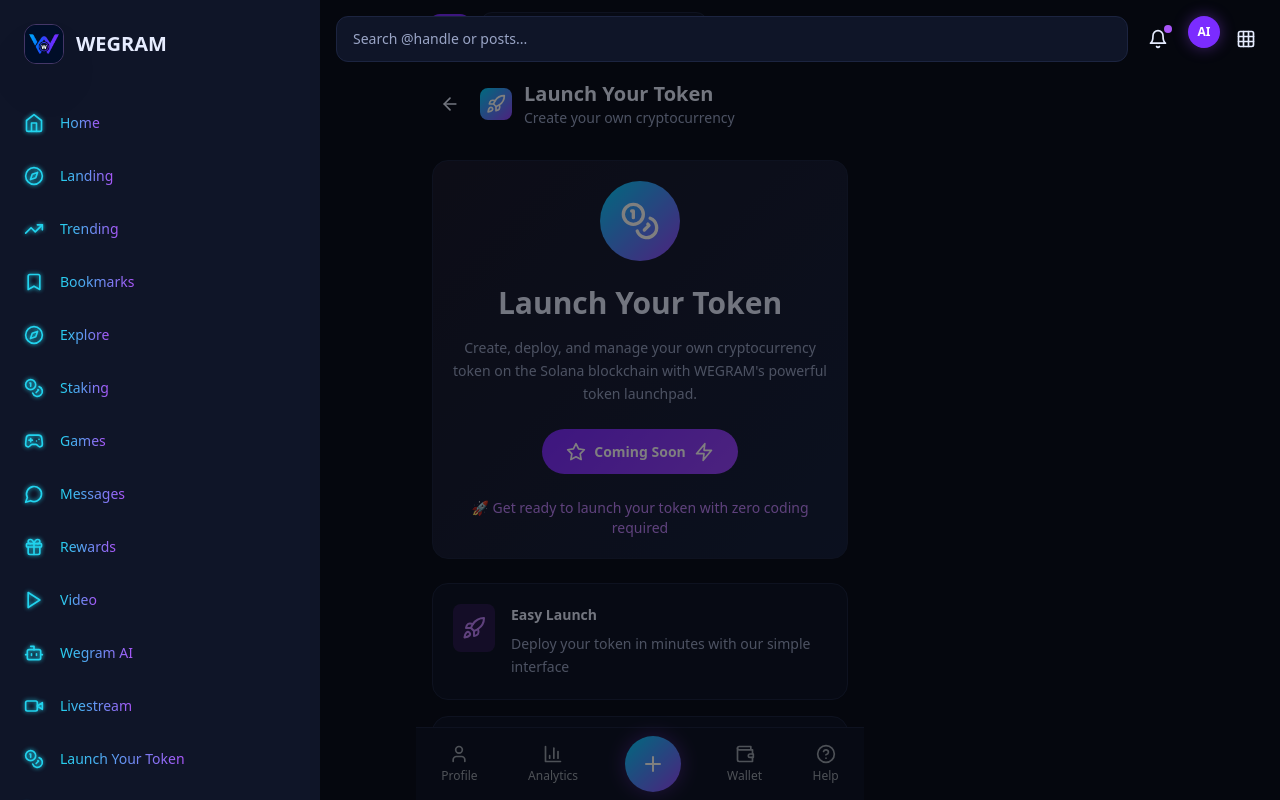
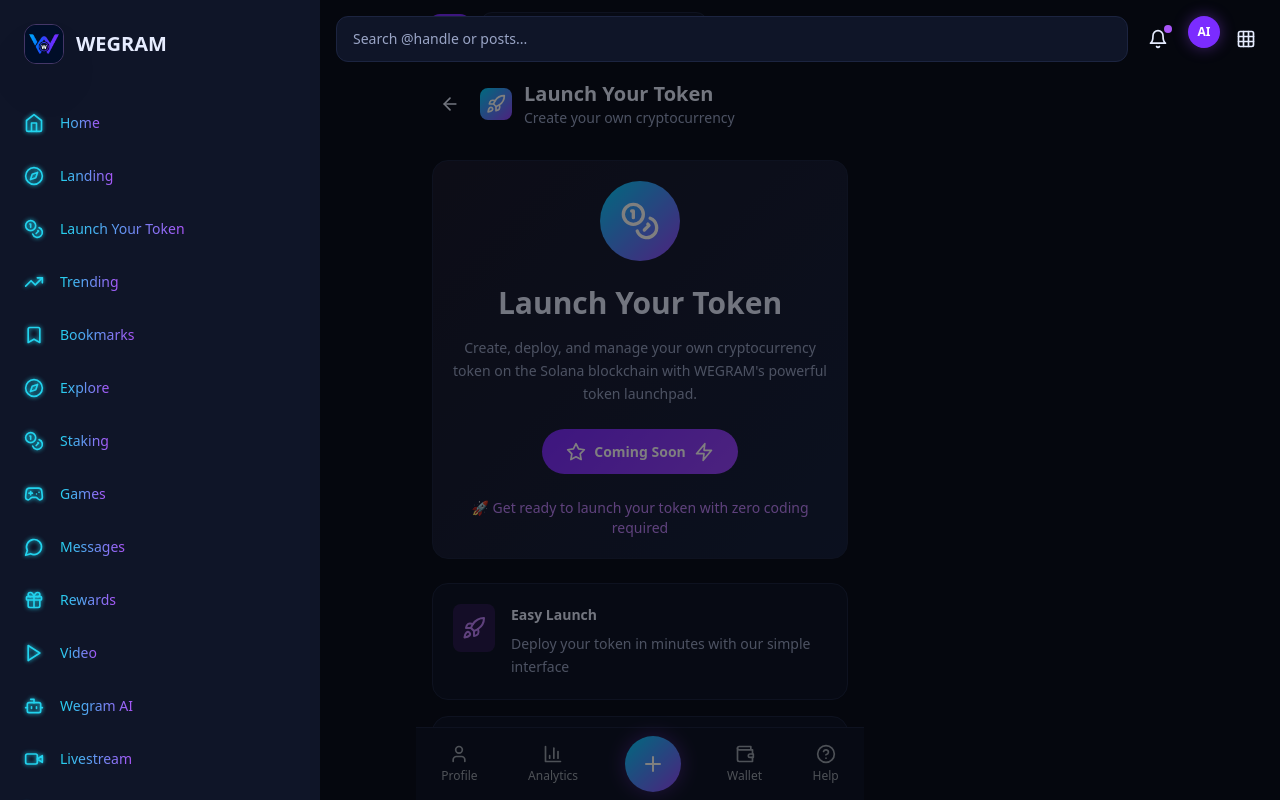
Before and after one commit to truckdriver-dev/wegramsep19, a React (Vite) app: page /launch-token in a window 1280 px wide. Both pictures are taken after a click on the button 450 px from the left and 35 px from the top of the page. Shown: the top 800 px of the page. Built offline with nearby package versions, Linux system fonts and the light colour scheme; no server answers.

Commit message:
Move Launch Your Token to top of menu under Landing

```diff
--- a/src/components/Layout/SideDrawer.tsx
+++ b/src/components/Layout/SideDrawer.tsx
@@ -13,6 +13,7 @@ export const SideDrawer: React.FC<SideDrawerProps> = ({ isOpen, onClose }) => {
   const menuItems = [
     { id: 'home', label: 'Home', icon: Home, path: '/' },
     { id: 'landing', label: 'Landing', icon: Compass, path: '/landing' },
+    { id: 'launch-token', label: 'Launch Your Token', icon: Coins, path: '/launch-token' },
     { id: 'trending', label: 'Trending', icon: TrendingUp, path: '/trending' },
     { id: 'bookmarks', label: 'Bookmarks', icon: Bookmark, path: '/bookmarks' },
     { id: 'explore', label: 'Explore', icon: Compass, path: '/explore' },
@@ -23,7 +24,6 @@ export const SideDrawer: React.FC<SideDrawerProps> = ({ isOpen, onClose }) => {
     { id: 'video', label: 'Video', icon: Play, path: '/video' },
     { id: 'ai', label: 'Wegram AI', icon: Bot, path: '/ai' },
     { id: 'livestream', label: 'Livestream', icon: Video, path: '/livestream' },
-    { id: 'launch-token', label: 'Launch Your Token', icon: Coins, path: '/launch-token' },
     { id: 'buy-wegram', label: 'Buy Wegram', icon: ShoppingCart, path: '/buy-wegram' }
   ];
 
```
